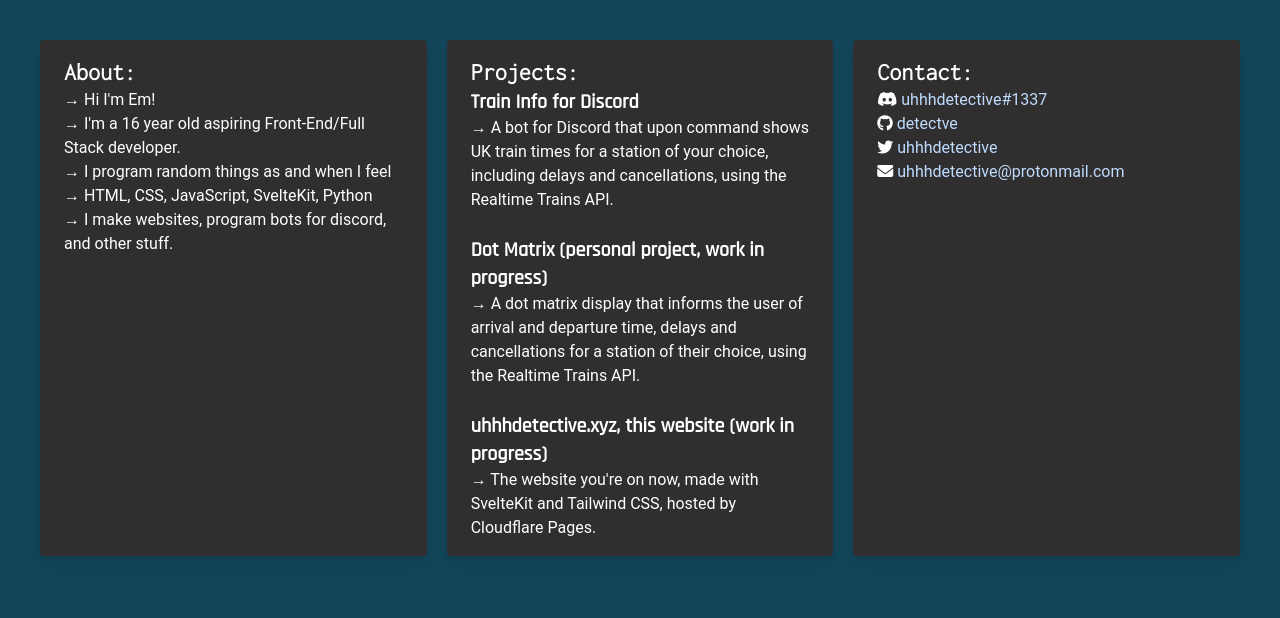
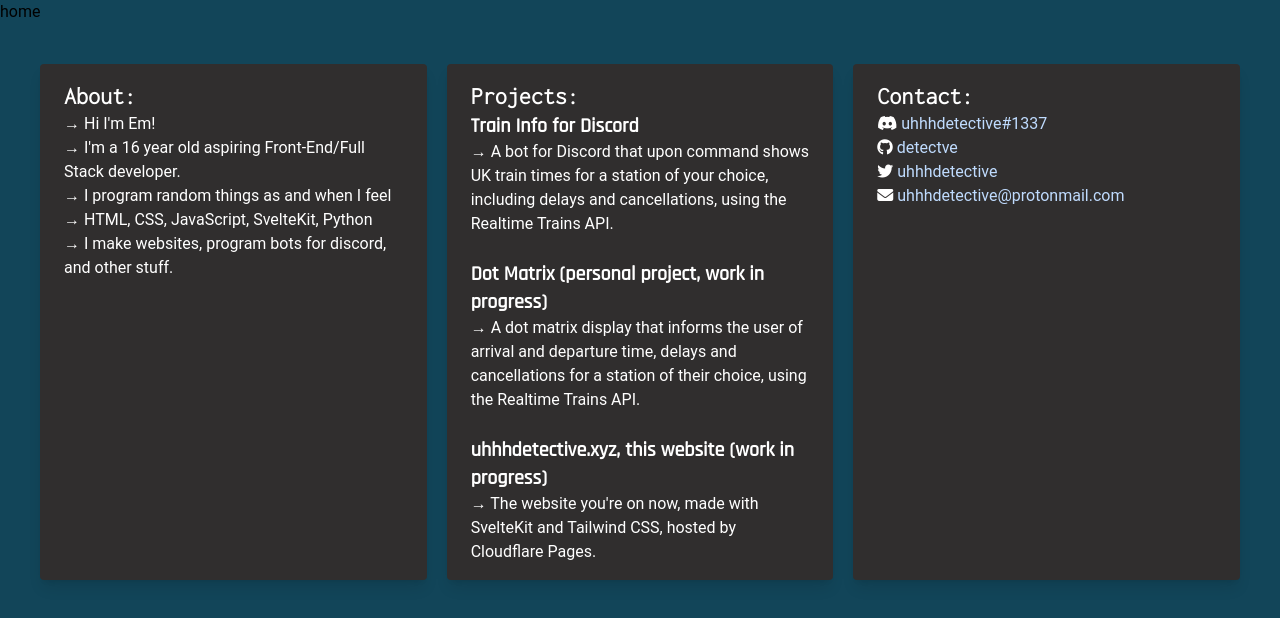
Before and after one commit to detectve/uhhhdetective.com, a SvelteKit app: page / in a window 1280 px wide. Shown: the top 618 px of the page. Built offline with nearby package versions, Linux system fonts and the light colour scheme.

Commit message:
im sorry this looks awful i know

```diff
--- /dev/null
+++ b/src/components/Nav.svelte
@@ -0,0 +1,3 @@
+<nav>
+    <a href="/">home</a>
+</nav>
--- /dev/null
+++ b/src/routes/+layout.svelte
@@ -0,0 +1,5 @@
+<script>
+    import Nav from "../components/nav.svelte";
+</script>
+<Nav/>
+<slot></slot>
```
Also changed, not shown: src/routes/+page.svelte (line endings or trailing spaces).
